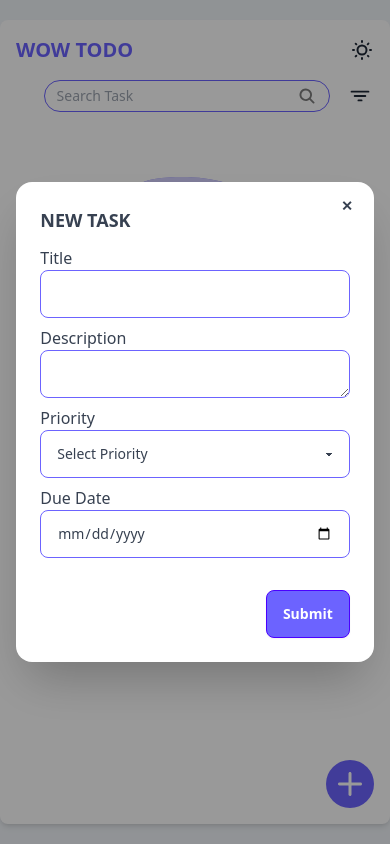
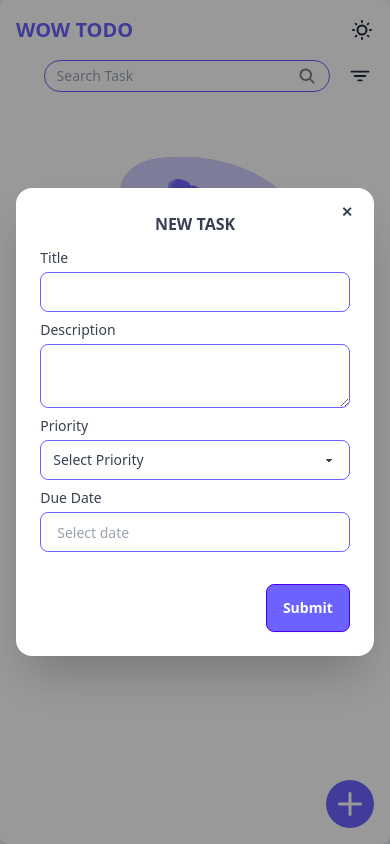
Before and after one commit to Chizycodes/wow-ai-test, a React (Vite) app: page / in a window 390 px wide. Both pictures are taken after a click on the element 350 px from the left and 784 px from the top of the page. Built offline with nearby package versions, Linux system fonts and the light colour scheme.

Commit message:
fix addUpdate modal inputs

```diff
--- a/package.json
+++ b/package.json
@@ -15,6 +15,7 @@
     "moment": "^2.30.1",
     "prop-types": "^15.8.1",
     "react": "^18.2.0",
+    "react-datepicker": "^6.6.0",
     "react-dom": "^18.2.0",
     "react-hook-form": "^7.51.2",
     "react-icons": "^5.0.1",
--- a/src/App.jsx
+++ b/src/App.jsx
@@ -3,7 +3,7 @@ import Todo from './components/Todo';
 
 function App() {
 	return (
-		<div className="w-screen h-screen flex justify-center bg-slate-100 py-5">
+		<div className="w-screen h-screen flex justify-center bg-slate-100 md:py-5">
 			<div className="h-full max-w-[600px] w-full shadow-md p-4 bg-white rounded-lg relative overflow-hidden">
 				<Todo />
 			</div>
--- a/src/components/AddUpdateModal.jsx
+++ b/src/components/AddUpdateModal.jsx
@@ -1,8 +1,10 @@
-import { useForm } from 'react-hook-form';
+import { useForm, Controller } from 'react-hook-form';
 import * as yup from 'yup';
 import { yupResolver } from '@hookform/resolvers/yup';
 import { useEffect } from 'react';
 import moment from 'moment';
+import DatePicker from 'react-datepicker';
+import 'react-datepicker/dist/react-datepicker.css';
 
 const schema = yup.object().shape({
 	title: yup.string().required('Title is required'),
@@ -16,6 +18,8 @@ const AddUpdateModal = ({ handleAddTodo, handleEditTodo, loading = false, isOpen
 		register,
 		handleSubmit,
 		reset,
+		watch,
+		control,
 		formState: { errors },
 	} = useForm({
 		resolver: yupResolver(schema),
@@ -33,7 +37,7 @@ const AddUpdateModal = ({ handleAddTodo, handleEditTodo, loading = false, isOpen
 
 	useEffect(() => {
 		if (todoToEdit?.id) {
-			reset({ ...todoToEdit, dueDate: moment(todoToEdit?.deadline).format('YYYY-MM-DD') });
+			reset({ ...todoToEdit });
 		}
 	}, []);
 
@@ -45,16 +49,16 @@ const AddUpdateModal = ({ handleAddTodo, handleEditTodo, loading = false, isOpen
 						✕
 					</button>
 				</form>
-				<h3 className="font-bold text-lg">{todoToEdit ? 'EDIT' : 'NEW'} TASK</h3>
+				<h3 className="font-bold text-base text-center">{todoToEdit ? 'EDIT' : 'NEW'} TASK</h3>
 				<div>
 					<form onSubmit={handleSubmit(onSubmit)}>
 						<div className="mt-3 flex flex-col gap-2">
 							<div className="flex flex-col">
-								<label className="font-medium">Title</label>
+								<label className="font-medium text-sm mb-1">Title</label>
 								<input
 									type="text"
 									{...register('title')}
-									className={`grow input input-md border-primary focus:border-primary focus:outline-none outline-none bg-transparent ${
+									className={`input border-primary focus:border-primary focus:outline-none outline-none bg-transparent h-10 text-sm ${
 										errors.title ? 'border-red-500' : ''
 									}`}
 								/>
@@ -62,10 +66,10 @@ const AddUpdateModal = ({ handleAddTodo, handleEditTodo, loading = false, isOpen
 							</div>
 
 							<div className="flex flex-col">
-								<label className="font-medium">Description</label>
+								<label className="font-medium text-sm mb-1">Description</label>
 								<textarea
 									{...register('description')}
-									className={`grow input input-md border-primary focus:border-primary focus:outline-none outline-none bg-transparent ${
+									className={`textarea textarea-bordered border-primary focus:border-primary focus:outline-none outline-none bg-transparent h-16 text-sm ${
 										errors.description ? 'border-red-500' : ''
 									}`}
 								/>
@@ -73,10 +77,10 @@ const AddUpdateModal = ({ handleAddTodo, handleEditTodo, loading = false, isOpen
 							</div>
 
 							<div className="flex flex-col">
-								<label className="font-medium">Priority</label>
+								<label className="font-medium text-sm mb-1">Priority</label>
 								<select
 									{...register('priority')}
-									className={`select focus:border-primary focus:outline-none outline-none input-md border-primary bg-transparent ${
+									className={`select select-sm focus:border-primary focus:outline-none outline-none border-primary bg-transparent h-10 text-sm ${
 										errors.priority ? 'border-red-500' : ''
 									}`}
 								>
@@ -89,23 +93,39 @@ const AddUpdateModal = ({ handleAddTodo, handleEditTodo, loading = false, isOpen
 							</div>
 
 							<div className="flex flex-col">
-								<label className="font-medium">Due Date</label>
-								<input
-									type="date"
-									{...register('dueDate')}
-									className={`input input-md border-primary focus:border-primary focus:outline-none outline-none bg-transparent ${
-										errors.deadline ? 'border-red-500' : ''
-									}`}
+								<label className="font-medium text-sm mb-1">Due Date</label>
+								<Controller
+									control={control}
+									name="dueDate"
+									render={({ field: { onChange, onBlur, value } }) => (
+										<DatePicker
+											dateFormat="d MMM yyyy h:mm aa"
+											minDate={new Date()}
+											selected={value}
+											showTimeSelect
+											todayButton="Today"
+											dropdownMode="select"
+											isClearable
+											placeholderText="Select date"
+											shouldCloseOnSelect
+											onChange={onChange}
+											onBlur={onBlur}
+											className={`input border-primary focus:border-primary focus:outline-none outline-none bg-transparent h-10 text-sm w-full ${
+												errors.dueDate ? 'border-red-500' : ''
+											}`}
+										/>
+									)}
 								/>
-								{errors.deadline && <p className="text-red-500 text-xs mt-1">{errors.deadline.message}</p>}
+
+								{errors.dueDate && <p className="text-red-500 text-xs mt-1">{errors.dueDate.message}</p>}
 							</div>
 
 							{todoToEdit && (
 								<div className="flex flex-col">
-									<label className="font-medium">Status</label>
+									<label className="font-medium text-sm mb-1">Status</label>
 									<select
 										{...register('status')}
-										className={`select focus:border-primary focus:outline-none outline-none input-md border-primary bg-transparent ${
+										className={`select select-md focus:border-primary focus:outline-none outline-none border-primary bg-transparent h-10 text-sm ${
 											errors.status ? 'border-red-500' : ''
 										}`}
 									>
--- a/src/components/TodoItem.jsx
+++ b/src/components/TodoItem.jsx
@@ -1,3 +1,4 @@
+import moment from 'moment';
 import { useState } from 'react';
 import { CiEdit } from 'react-icons/ci';
 import { MdOutlineDeleteForever } from 'react-icons/md';
@@ -15,10 +16,11 @@ const getStatusColor = (status) => {
 
 const TodoItem = ({ todo, setTodoToEdit, handleDelete, todoOpen, setTodoOpen }) => {
 	return (
-		<div className="collapse bg-transparent shadow-md">
+		<div className="collapse bg-transparent shadow-md transition duration-1000 transform hover:scale-y-110 hover:duration-300 ease-in-out ">
 			<input
 				type="radio"
 				name="todo-item"
+				readOnly
 				checked={todoOpen === todo?.id}
 				onClick={() => setTodoOpen(todo.id === todoOpen ? null : todo.id)}
 			/>
@@ -30,16 +32,28 @@ const TodoItem = ({ todo, setTodoToEdit, handleDelete, todoOpen, setTodoOpen })
 					</p>
 				</div>
 				<div className="flex gap-2 items-center z-10">
-					<CiEdit className="text-primary cursor-pointer" size={20} onClick={() => setTodoToEdit(todo)} />
+					<CiEdit
+						className="text-primary cursor-pointer transition ease-in-out delay-150 hover:-translate-y-1 hover:scale-110 duration-300"
+						size={20}
+						onClick={() => setTodoToEdit(todo)}
+						title="Edit"
+					/>
 					<MdOutlineDeleteForever
-						className="text-red-600 cursor-pointer"
+						className="text-red-600 cursor-pointer transition ease-in-out delay-150 hover:-translate-y-1 hover:scale-110 duration-300"
 						size={20}
 						onClick={() => handleDelete(todo)}
+						title="Delete"
 					/>
 				</div>
 			</div>
 
 			<div className="collapse-content">
+				<div className="flex items-center justify-between">
+					<p className="text-sm">Priority: {todo?.priority}</p>
+					<p className="text-sm">
+						Due Date: {todo?.dueDate ? moment(todo?.dueDate).format('YYYY-MM-DD  h:mm a') : '-'}
+					</p>
+				</div>
 				<p>{todo?.description}</p>
 			</div>
 		</div>
```
Also changed, not shown: 1 other file (tests, documents, lock files or other folders).
